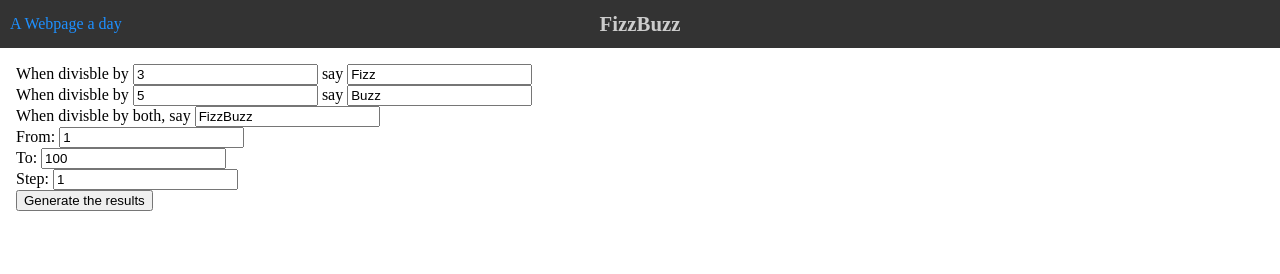
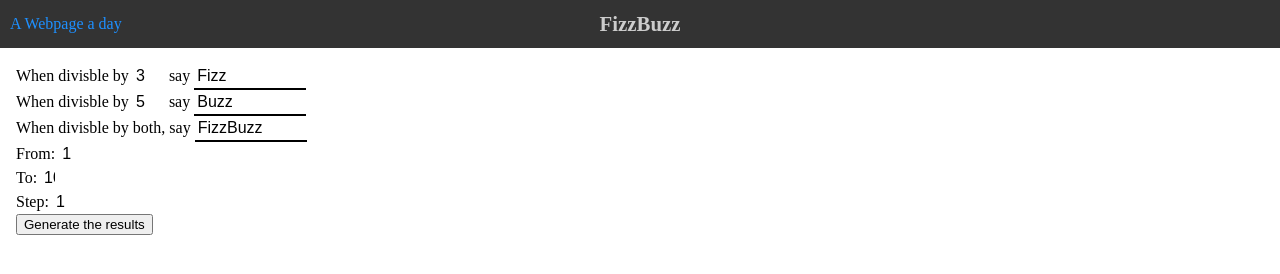
Before and after one commit to ArtInLines/a-webpage-a-day, a website: page public/FizzBuzz/FizzBuzz.html in a window 1280 px wide. Drawn offline with Linux system fonts and the light colour scheme; files that its build step writes are made by us from their sources; files whose address does not match are found by name.

Commit message:
Changed FizzBuzz

```diff
--- a/public/FizzBuzz/FizzBuzz.css
+++ b/public/FizzBuzz/FizzBuzz.css
@@ -1,5 +1,23 @@
 .content {
 	margin: 1em;
+}
+
+input {
+	outline: none;
+	background-color: transparent;
+	color: #000;
+	font-size: 1em;
+	border: none;
+	padding: 3px;
+}
+
+.numInput {
+	width: 2em;
+}
+
+.textInput {
+	width: 7em;
+	border-bottom: black solid 2px;
 }
 
 #result {
--- a/public/FizzBuzz/FizzBuzz.html
+++ b/public/FizzBuzz/FizzBuzz.html
@@ -19,33 +19,33 @@
         <div id="inputs">
             <div class="gridItem" id="FizzReplacement">
                 <span class="replacementText">
-                    When divisble by <input type="number" name="fizzNum" id="fizzNum" value="3"> say <input type="text"
-                        name="fizzText" id="fizzText" value="Fizz">
+                    When divisble by <input type="number" class="numInput" name="fizzNum" id="fizzNum" value="3"> say
+                    <input type="text" class="textInput" name="fizzText" id="fizzText" value="Fizz">
                 </span>
             </div>
             <div class="gridItem" id="BuzzReplacement">
                 <span class="replacementText">
-                    When divisble by <input type="number" name="buzzNum" id="buzzNum" value="5"> say <input type="text"
-                        name="buzzText" id="buzzText" value="Buzz">
+                    When divisble by <input type="number" class="numInput" name="buzzNum" id="buzzNum" value="5"> say
+                    <input type="text" class="textInput" name="buzzText" id="buzzText" value="Buzz">
                 </span>
             </div>
             <div class="gridItem" id="FizzBuzzReplacement">
                 <span class="replacementText">
-                    When divisble by both, say <input type="text" name="fizzBuzzText" id="fizzBuzzText"
-                        value="FizzBuzz">
+                    When divisble by both, say <input type="text" class="textInput" name="fizzBuzzText"
+                        id="fizzBuzzText" value="FizzBuzz">
                 </span>
             </div>
             <div id="start">
                 <label for="startInput">From:</label>
-                <input type="number" name="startInput" id="startNum" value="1">
+                <input type="number" class="numInput" name="startInput" id="startNum" value="1">
             </div>
             <div id="end">
                 <label for="endInput">To:</label>
-                <input type="number" name="endInput" id="endNum" value="100">
+                <input type="number" class="numInput" name="endInput" id="endNum" value="100">
             </div>
             <div class="gridItem" id="steps">
                 <label for="stepInput">Step:</label>
-                <input type="number" name="stepInput" id="stepInput" value="1">
+                <input type="number" class="numInput" name="stepInput" id="stepInput" value="1">
             </div>
         </div>
         <div id="btns">
```
